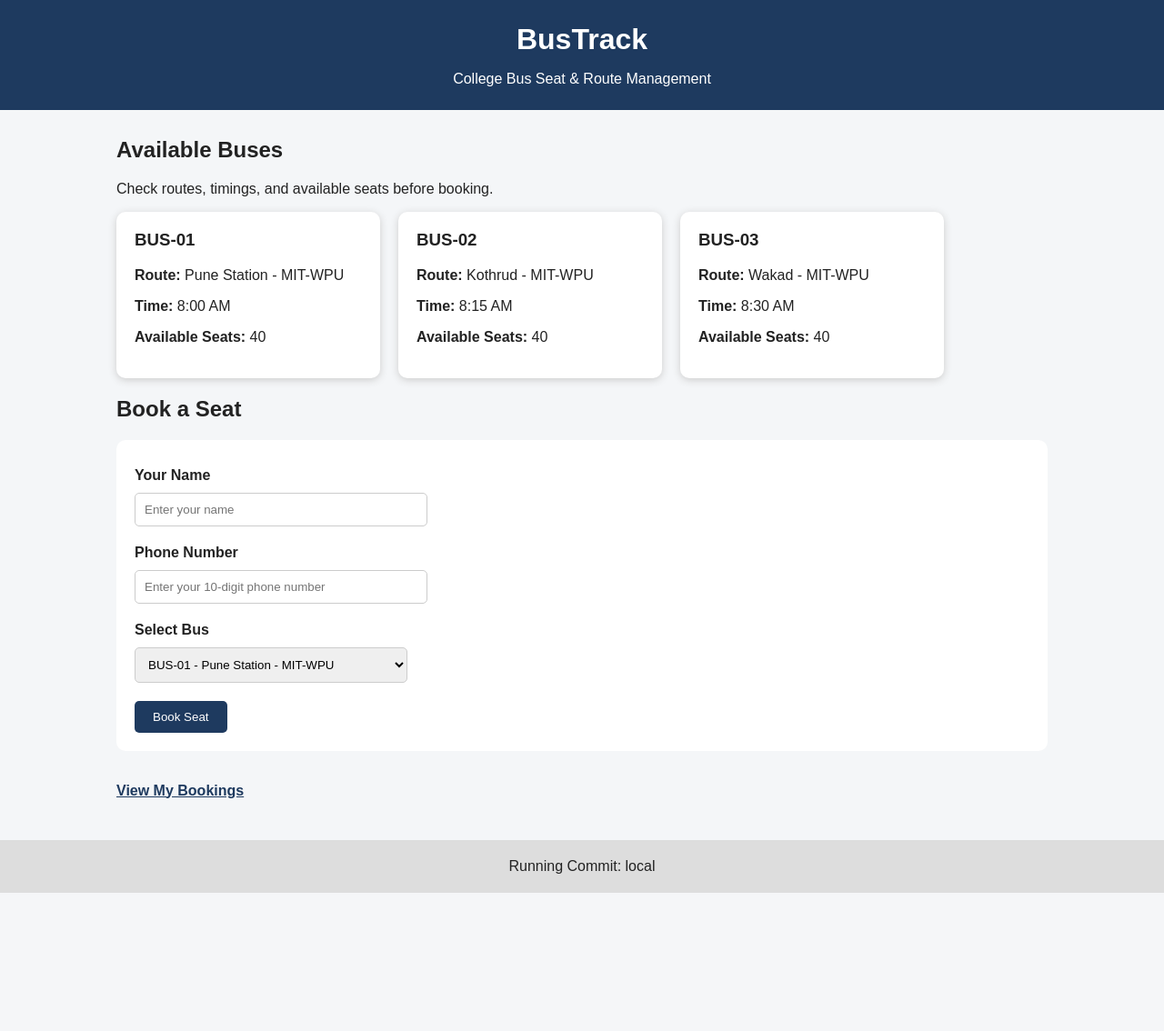
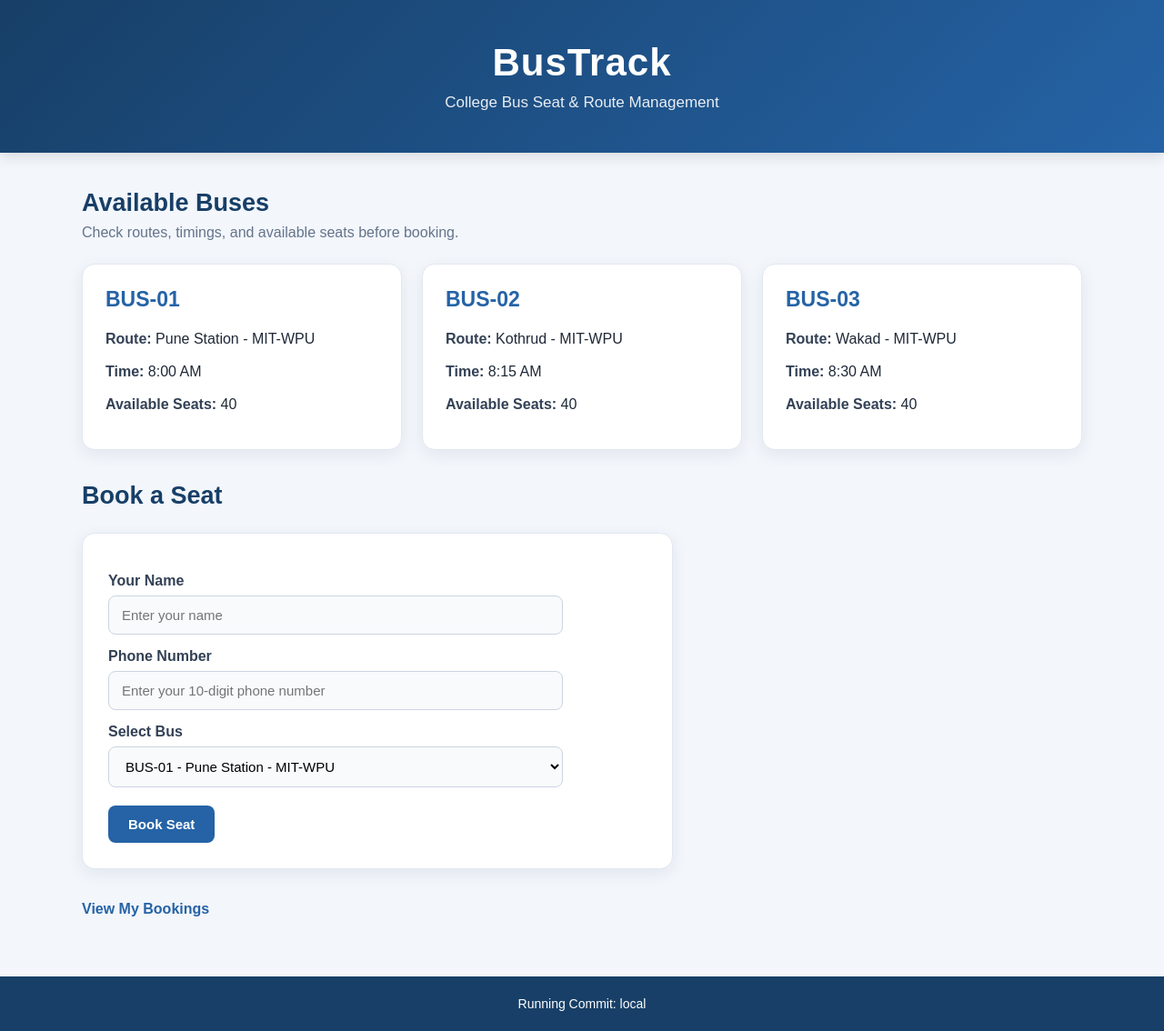
Before and after one commit to Anushka1506/bustrack, a Flask app: page / in a window 1280 px wide. Shown: the whole page at 91% size. Before the commit the page ends 982 px from the top, so only its background shows below. Run offline with Flask 3, Linux system fonts and the light colour scheme.

```diff
--- a/static/style.css
+++ b/static/style.css
@@ -1,105 +1,219 @@
+* {
+    box-sizing: border-box;
+}
+
 body {
     font-family: Arial, sans-serif;
     margin: 0;
-    background: #f4f6f8;
-    color: #222;
+    background: #f3f6fb;
+    color: #1f2937;
 }
 
 header {
-    background: #1e3a5f;
+    background: linear-gradient(135deg, #173f67, #2563a6);
     color: white;
-    padding: 25px;
+    padding: 45px 20px;
     text-align: center;
+    box-shadow: 0 4px 15px rgba(0, 0, 0, 0.12);
 }
 
 header h1 {
     margin: 0;
+    font-size: 42px;
+    letter-spacing: 1px;
 }
 
 header p {
-    margin-bottom: 0;
+    margin: 10px 0 0;
+    font-size: 17px;
+    opacity: 0.9;
 }
 
 main {
-    width: 80%;
-    margin: 30px auto;
+    width: 90%;
+    max-width: 1100px;
+    margin: 40px auto;
+}
+
+main > h2 {
+    color: #173f67;
+    font-size: 27px;
+    margin-top: 35px;
+    margin-bottom: 8px;
+}
+
+main > p {
+    color: #64748b;
+    margin-top: 0;
 }
 
 .bus-container {
-    display: flex;
-    gap: 20px;
-    flex-wrap: wrap;
+    display: grid;
+    grid-template-columns: repeat(auto-fit, minmax(260px, 1fr));
+    gap: 22px;
+    margin-top: 25px;
 }
 
 .bus-card {
     background: white;
-    width: 250px;
-    padding: 20px;
-    border-radius: 10px;
-    box-shadow: 0 2px 8px #ccc;
+    padding: 25px;
+    border-radius: 14px;
+    border: 1px solid #e2e8f0;
+    box-shadow: 0 5px 18px rgba(30, 58, 95, 0.08);
+    transition: transform 0.2s ease, box-shadow 0.2s ease;
 }
 
-.booking-card {
-    background: white;
-    padding: 20px;
-    margin: 15px 0;
-    border-radius: 10px;
-    box-shadow: 0 2px 8px #ccc;
+.bus-card:hover {
+    transform: translateY(-5px);
+    box-shadow: 0 10px 25px rgba(30, 58, 95, 0.15);
+}
+
+.bus-card h3 {
+    margin-top: 0;
+    margin-bottom: 18px;
+    color: #2563a6;
+    font-size: 23px;
+}
+
+.bus-card p {
+    margin: 12px 0;
+    line-height: 1.5;
+}
+
+.bus-card strong {
+    color: #334155;
 }
 
 form {
     background: white;
-    padding: 20px;
-    margin: 20px 0;
-    border-radius: 10px;
+    padding: 28px;
+    margin: 25px 0;
+    max-width: 650px;
+    border-radius: 14px;
+    border: 1px solid #e2e8f0;
+    box-shadow: 0 5px 18px rgba(30, 58, 95, 0.08);
 }
 
 label {
     display: block;
-    margin-top: 10px;
+    margin-top: 15px;
+    margin-bottom: 7px;
     font-weight: bold;
+    color: #334155;
 }
 
 input,
 select {
     display: block;
-    width: 300px;
-    padding: 10px;
-    margin: 10px 0 20px;
-    border: 1px solid #ccc;
-    border-radius: 5px;
+    width: 100%;
+    max-width: 500px;
+    padding: 12px 14px;
+    margin: 0 0 15px;
+    border: 1px solid #cbd5e1;
+    border-radius: 8px;
+    font-size: 15px;
+    background: #f8fafc;
+}
+
+input:focus,
+select:focus {
+    outline: none;
+    border-color: #2563a6;
+    box-shadow: 0 0 0 3px rgba(37, 99, 166, 0.12);
 }
 
 button {
-    background: #1e3a5f;
+    background: #2563a6;
     color: white;
     border: none;
-    padding: 10px 20px;
-    border-radius: 5px;
+    padding: 12px 22px;
+    border-radius: 8px;
     cursor: pointer;
+    font-size: 15px;
+    font-weight: bold;
+    margin-top: 5px;
+    transition: background 0.2s ease, transform 0.2s ease;
 }
 
 button:hover {
-    background: #16304f;
+    background: #173f67;
+    transform: translateY(-1px);
 }
 
 a {
     display: inline-block;
-    margin: 15px 0;
-    color: #1e3a5f;
+    margin: 10px 0;
+    color: #2563a6;
     font-weight: bold;
+    text-decoration: none;
+}
+
+a:hover {
+    text-decoration: underline;
+}
+
+.booking-card {
+    background: white;
+    padding: 25px;
+    margin: 18px 0;
+    border-radius: 14px;
+    border-left: 5px solid #2563a6;
+    border-top: 1px solid #e2e8f0;
+    border-right: 1px solid #e2e8f0;
+    border-bottom: 1px solid #e2e8f0;
+    box-shadow: 0 5px 18px rgba(30, 58, 95, 0.08);
+}
+
+.booking-card h3 {
+    margin-top: 0;
+    color: #173f67;
+}
+
+.booking-card p {
+    margin: 10px 0;
+    color: #475569;
+}
+
+.booking-card strong {
+    color: #1f2937;
+}
+
+.booking-card button {
+    background: #b42318;
+}
+
+.booking-card button:hover {
+    background: #8f1d14;
 }
 
 footer {
     text-align: center;
-    padding: 20px;
-    margin-top: 30px;
-    background: #ddd;
-}
-.booking-card button {
-    margin-top: 10px;
+    padding: 22px;
+    margin-top: 55px;
+    background: #173f67;
+    color: white;
+    font-size: 14px;
 }
 
-.bus-card h3 {
-    margin-top: 0;
+@media (max-width: 600px) {
+    header {
+        padding: 35px 15px;
+    }
+
+    header h1 {
+        font-size: 34px;
+    }
+
+    main {
+        width: 92%;
+        margin: 25px auto;
+    }
+
+    .bus-container {
+        grid-template-columns: 1fr;
+    }
+
+    form {
+        padding: 20px;
+    }
 }
```
